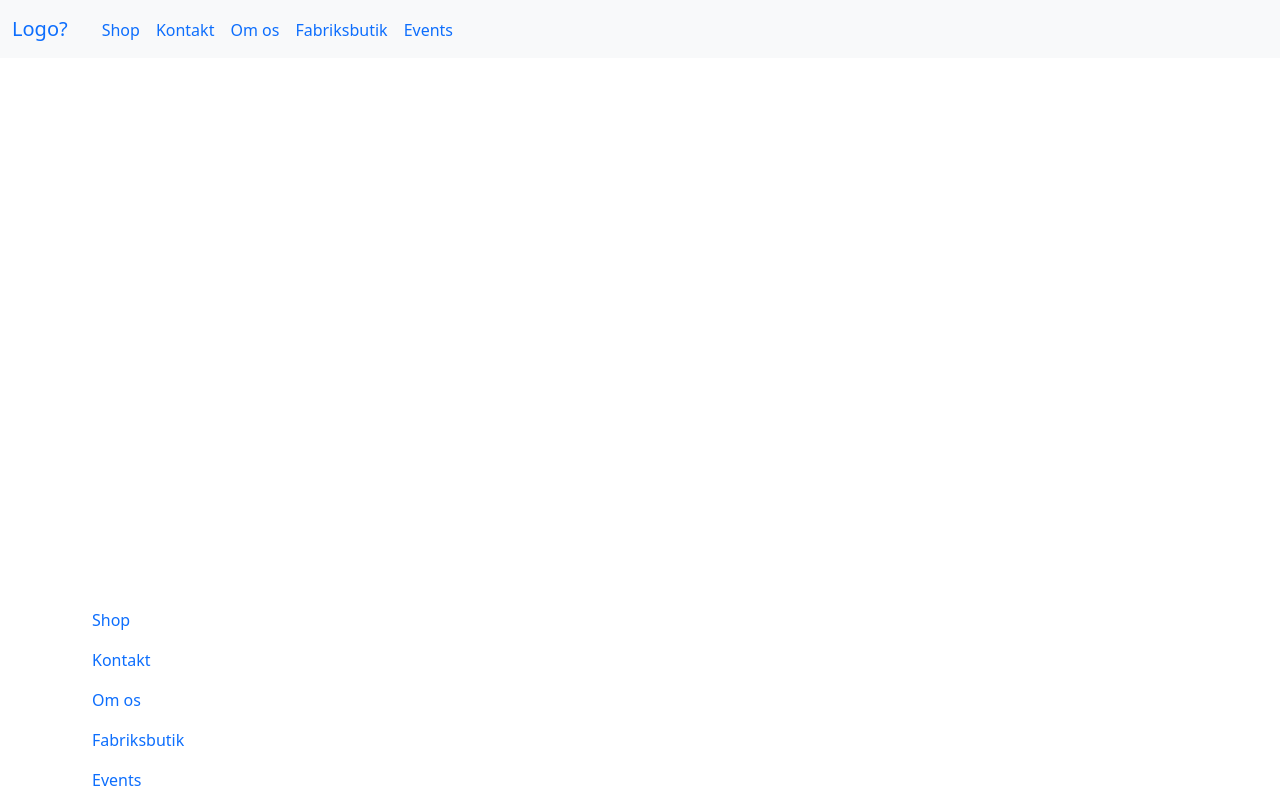
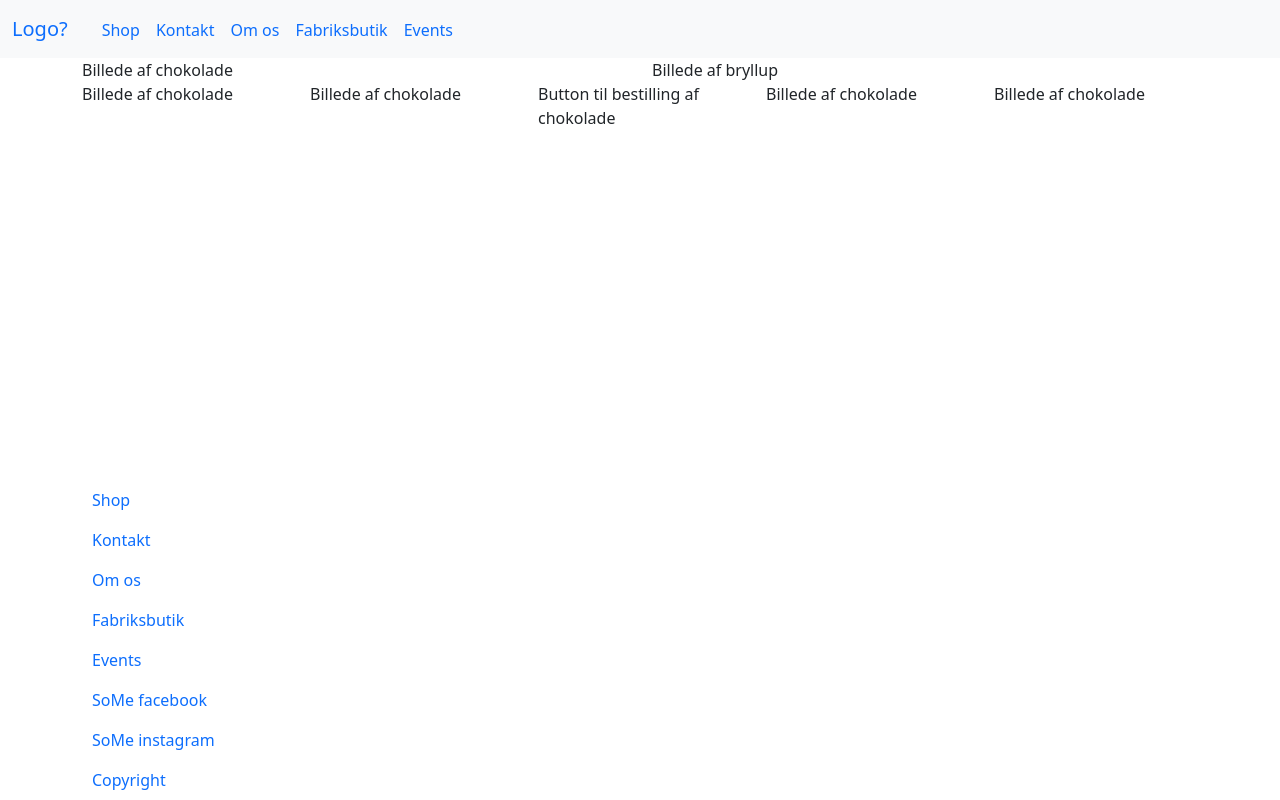
Before and after one commit to SofNyb/2.sem, a website: page index.html in a window 1280 px wide. Drawn offline with nearby package versions, Linux system fonts and the light colour scheme; files that its build step writes are made by us from their sources.

Commit message:
Template uden indhold

```diff
--- a/index.html
+++ b/index.html
@@ -48,7 +48,36 @@
     </div>
 </nav>
 
+<div class="container-md">
+    <div class="row">
+        <div class="col">
+            <p>Billede af chokolade</p>
+        </div>
+        <div class="col">
+            <p>Billede af bryllup</p>
+        </div>
+    </div>
+</div>
 
+<div class="container-md">
+    <div class="row">
+        <div class="col">
+            <p>Billede af chokolade</p>
+        </div>
+        <div class="col">
+            <p>Billede af chokolade</p>
+        </div>
+        <div class="col">
+            <p>Button til bestilling af chokolade</p>
+        </div>
+        <div class="col">
+            <p>Billede af chokolade</p>
+        </div>
+        <div class="col">
+            <p>Billede af chokolade</p>
+        </div>
+    </div>
+</div>
 
 
 <footer>
@@ -79,6 +108,21 @@
                     <a class="nav-link" href="#">Events</a>
                 </li>
             </div>
+            <div class="row">
+                <li class="col nav-item">
+                    <a class="nav-link" href="#">SoMe facebook</a>
+                </li>
+            </div>
+            <div class="row">
+                <li class="col nav-item">
+                    <a class="nav-link" href="#">SoMe instagram</a>
+                </li>
+            </div>
+            <div class="row">
+                <li class="nav-item">
+                    <a class="nav-link" href="#">Copyright</a>
+                </li>
+            </div>
         </ul>
     </div>
 </footer>
```
